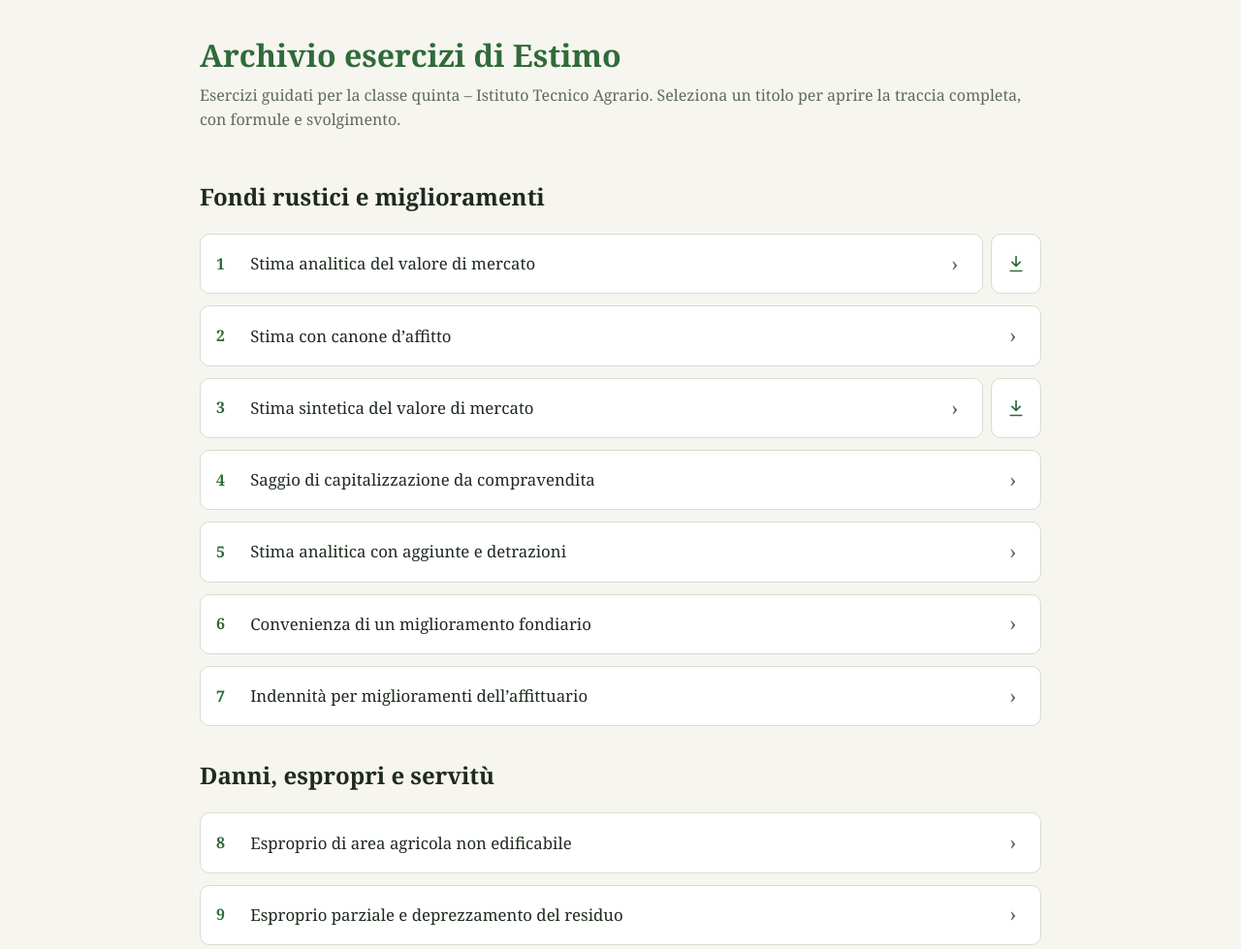
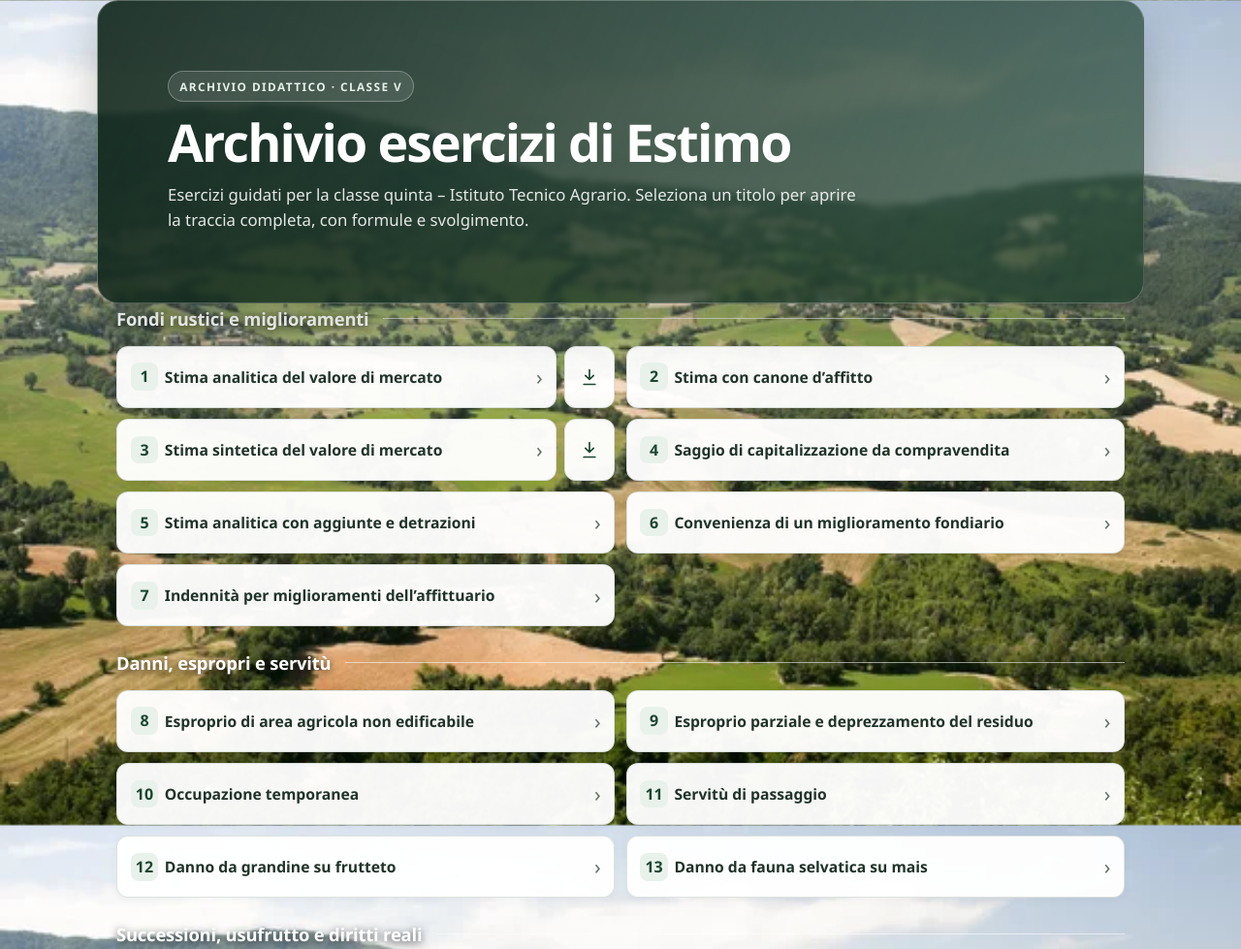
Before and after one commit to matteopandolfi91-glitch/Index.html, a plain HTML site: page index.html in a window 1280 px wide. Shown: the top 979 px of the page at 97% size. Drawn offline with Linux system fonts and the light colour scheme.

Commit message:
immagine sfondo

```diff
--- a/index.html
+++ b/index.html
@@ -6,13 +6,39 @@
 <meta name="description" content="Archivio di esercizi guidati di Estimo per la classe quinta dell’Istituto Tecnico Agrario.">
 <title>Archivio esercizi di Estimo – Classe V Tecnico Agrario</title>
 <style>
-:root{--bg:#f7f5ef;--card:#fff;--tx:#1f2a1f;--mu:#5d6b5d;--ac:#2f6b3a;--ac2:#e8f1e6;--bd:#d9dccf}
-@media(prefers-color-scheme:dark){:root{--bg:#161b16;--card:#1f261f;--tx:#e8ece4;--mu:#9fae9f;--ac:#7cc788;--ac2:#25352a;--bd:#34403a}}
-*{box-sizing:border-box}body{margin:0;background:var(--bg);color:var(--tx);font:16px/1.55 Georgia,"Times New Roman",serif}header,main,footer{max-width:900px;margin:auto;padding-left:1rem;padding-right:1rem}header{padding-top:2rem;padding-bottom:1rem}h1{margin:0 0 .3rem;color:var(--ac)}header p{color:var(--mu);margin:0}.group{margin:2rem 0}.grid{display:grid;gap:.75rem}.exercise{display:grid;grid-template-columns:2.2rem 1fr 1rem;align-items:center;text-decoration:none;color:var(--tx);background:var(--card);border:1px solid var(--bd);border-radius:10px;padding:.8rem 1rem}.exercise:hover{border-color:var(--ac);transform:translateY(-1px)}.exercise-row{display:grid;grid-template-columns:minmax(0,1fr) auto;gap:.5rem}.exercise-download{display:grid;place-items:center;width:3.25rem;color:var(--ac);background:var(--card);border:1px solid var(--bd);border-radius:10px}.exercise-download:hover{border-color:var(--ac);background:var(--ac2)}.exercise-download:focus-visible{outline:2px solid var(--ac);outline-offset:2px}.exercise-download svg{width:1.25rem;height:1.25rem;fill:none;stroke:currentColor;stroke-width:2;stroke-linecap:round;stroke-linejoin:round}.number{font-weight:bold;color:var(--ac)}.title{font-size:1.05rem}.arrow{font-size:1.4rem;color:var(--mu)}footer{padding-top:1.5rem;padding-bottom:2rem;color:var(--mu);font-size:.85rem}
+:root{color-scheme:light;--text:#203329;--muted:#617267;--card:rgba(255,255,255,.96);--panel:rgba(255,255,255,.56);--accent:#285a3e;--accent-strong:#1d4630;--accent-soft:#e9f1eb;--border:rgba(34,70,49,.15);--shadow:0 14px 36px rgba(15,35,24,.13)}
+@media(prefers-color-scheme:dark){:root{color-scheme:dark;--text:#e9f0eb;--muted:#b4c3b9;--card:rgba(26,38,31,.96);--panel:rgba(26,38,31,.62);--accent:#9ac9a5;--accent-strong:#b9d9c0;--accent-soft:#2c4234;--border:rgba(224,239,227,.14);--shadow:0 16px 38px rgba(0,0,0,.28)}}
+*{box-sizing:border-box}
+body{min-height:100vh;margin:0;color:var(--text);font:16px/1.55 "Segoe UI",Arial,sans-serif;background:#263a2d url("images/paesaggio-montefeltro.jpg") center/cover fixed no-repeat}
+header,main,footer{max-width:1080px;margin:0 auto;padding-left:1.25rem;padding-right:1.25rem}
+header{padding-top:1.25rem;padding-bottom:1.25rem}
+.hero{padding:clamp(2rem,7vw,4.5rem);color:#fff;border:1px solid rgba(255,255,255,.24);border-radius:22px;background:linear-gradient(115deg,rgba(13,35,24,.9),rgba(24,61,39,.63));box-shadow:0 18px 48px rgba(8,24,15,.24);backdrop-filter:blur(3px)}
+.eyebrow{display:inline-block;margin-bottom:.8rem;padding:.35rem .7rem;border:1px solid rgba(255,255,255,.28);border-radius:999px;color:#e5f0e7;background:rgba(255,255,255,.1);font-size:.74rem;font-weight:700;letter-spacing:.12em;text-transform:uppercase}
+h1{max-width:780px;margin:0 0 .65rem;color:#fff;font-size:clamp(2rem,5vw,3.35rem);line-height:1.12;letter-spacing:-.035em}
+.hero p{max-width:720px;margin:0;color:rgba(255,255,255,.88);font-size:1.05rem}
+main{padding-top:.25rem;padding-bottom:1rem}
+.group{margin:0 0 1.6rem;padding:0}
+h2{display:flex;align-items:center;gap:.9rem;margin:0 0 1rem;color:#fff;font-size:1.15rem;line-height:1.3;letter-spacing:-.01em;text-shadow:0 2px 8px rgba(0,0,0,.75)}
+h2::after{height:1px;flex:1;content:"";background:rgba(255,255,255,.55)}
+.grid{display:grid;grid-template-columns:repeat(auto-fit,minmax(min(100%,360px),1fr));gap:.7rem}
+.exercise-row{display:grid;grid-template-columns:minmax(0,1fr) 3.25rem;gap:.5rem;min-width:0}
+.exercise{display:grid;grid-template-columns:2.2rem minmax(0,1fr) 1rem;align-items:center;min-height:4rem;padding:.7rem .85rem;border:1px solid var(--border);border-radius:12px;color:var(--text);background:var(--card);text-decoration:none;box-shadow:0 2px 8px rgba(14,32,21,.04);transition:transform .18s ease,border-color .18s ease,box-shadow .18s ease}
+.exercise:hover{transform:translateY(-2px);border-color:var(--accent);box-shadow:0 8px 18px rgba(14,32,21,.1)}
+.exercise:focus-visible,.exercise-download:focus-visible{outline:3px solid var(--accent);outline-offset:3px}
+.number{display:grid;width:1.8rem;height:1.8rem;place-items:center;border-radius:8px;color:var(--accent-strong);background:var(--accent-soft);font-weight:700}
+.title{font-size:.98rem;font-weight:600}
+.arrow{color:var(--muted);font-size:1.35rem;text-align:right}
+.exercise-download{display:grid;min-height:4rem;place-items:center;border:1px solid var(--border);border-radius:12px;color:var(--accent-strong);background:var(--card);box-shadow:0 2px 8px rgba(14,32,21,.04);transition:transform .18s ease,border-color .18s ease,background .18s ease}
+.exercise-download:hover{transform:translateY(-2px);border-color:var(--accent);background:var(--accent-soft)}
+.exercise-download svg{width:1.25rem;height:1.25rem;fill:none;stroke:currentColor;stroke-width:2;stroke-linecap:round;stroke-linejoin:round}
+footer{margin-bottom:1.25rem;padding-top:.85rem;padding-bottom:.85rem;border:1px solid rgba(255,255,255,.18);border-radius:12px;color:#edf4ee;background:rgba(16,39,26,.78);font-size:.85rem;text-align:center;backdrop-filter:blur(8px)}
+@media(max-width:600px){body{background-attachment:scroll}header,main,footer{padding-left:.85rem;padding-right:.85rem}.hero{border-radius:16px}.group{border-radius:14px}}
+@media(prefers-reduced-motion:reduce){*,*::before,*::after{scroll-behavior:auto!important;transition:none!important}}
 </style>
 </head>
 <body>
-<header>
+<header class="hero">
+<span class="eyebrow">Archivio didattico · Classe V</span>
 <h1>Archivio esercizi di Estimo</h1>
 <p>Esercizi guidati per la classe quinta – Istituto Tecnico Agrario. Seleziona un titolo per aprire la traccia completa, con formule e svolgimento.</p>
 </header>
```
Also changed, not shown: images/paesaggio-montefeltro.jpg (added).
